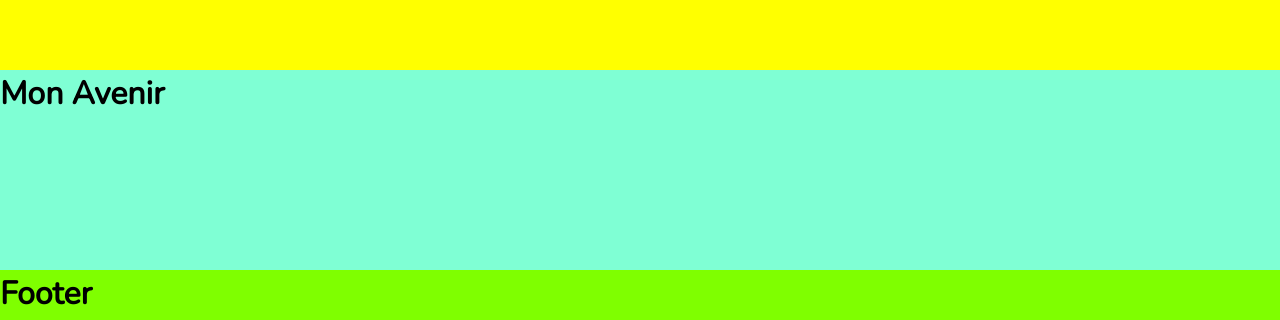
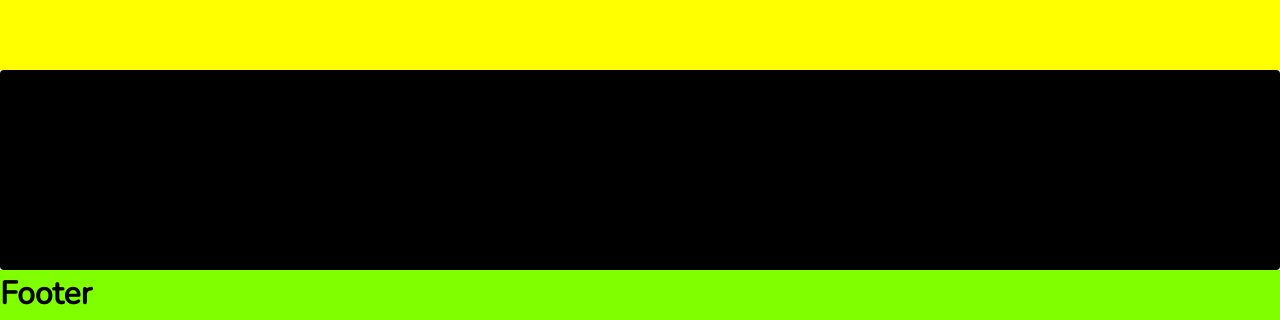
Before and after one commit to EwennAnsquer/portfolio, a React (Vite) app: page / in a window 1280 px wide. Shown: the part 3375-3695 px from the top of the page. Built offline with nearby package versions, Linux system fonts and the light colour scheme.

Commit message:
création et stylisation du compopnent avenir

```diff
--- a/src/components/avenir/avenir.css
+++ b/src/components/avenir/avenir.css
@@ -1,5 +1,8 @@
 .avenir{
     width: 100%;
     height: 200px;
-    background-color: aquamarine;
+    background-color: black;
+    color: white;
+    padding: 20px;
+    border-radius: 0.25em;
 }
--- a/src/components/avenir/avenir.jsx
+++ b/src/components/avenir/avenir.jsx
@@ -1,10 +1,10 @@
 import React from 'react'
 import "./avenir.css"
 
-export default function Avenir() {
+export default function Avenir({name}) {
   return (
-    <div className='avenir' id='avenir'>
-        <h1>Mon Avenir</h1>
+    <div className='avenir'>
+        <h1>{name}</h1>
     </div>
   )
 }
```
